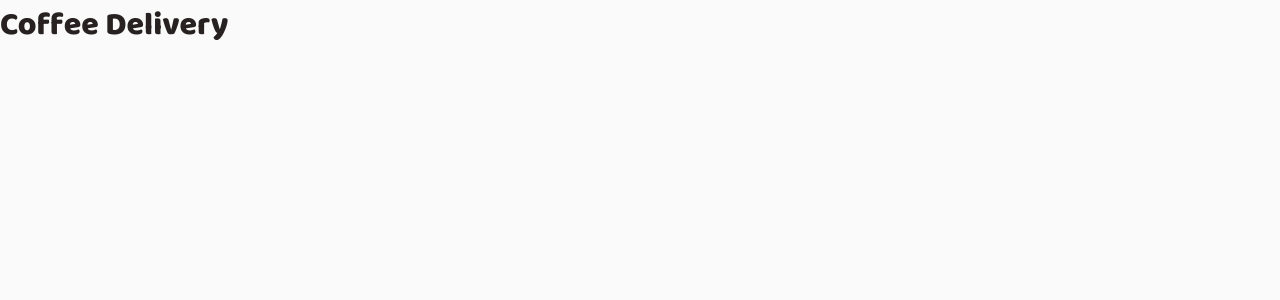
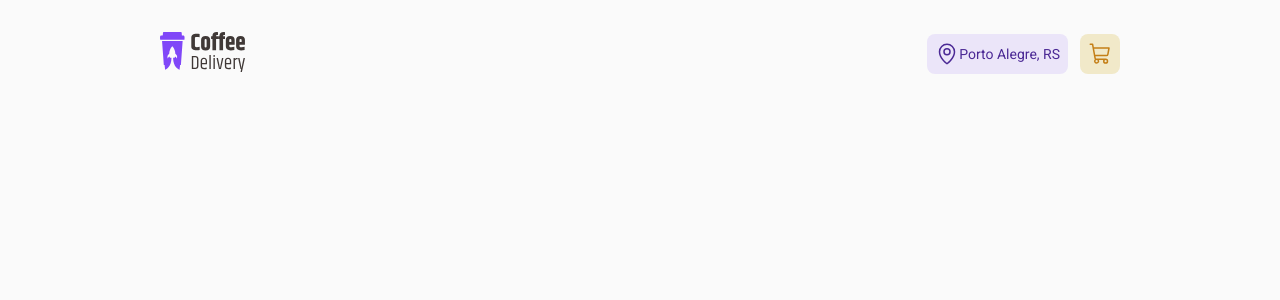
Before and after one commit to joaopedroaat/coffee-delivery, a React (Vite) app: page / in a window 1280 px wide. Shown: the top 300 px of the page. Built offline with nearby package versions, Linux system fonts and the light colour scheme.

Commit message:
Add Header

```diff
--- a/package.json
+++ b/package.json
@@ -10,6 +10,7 @@
     "lint": "eslint src --ext .ts,.tsx --fix"
   },
   "dependencies": {
+    "@phosphor-icons/react": "^2.0.4",
     "react": "^18.2.0",
     "react-dom": "^18.2.0",
     "styled-components": "^5.3.8"
--- a/src/App.tsx
+++ b/src/App.tsx
@@ -1,4 +1,5 @@
 import { ThemeProvider } from 'styled-components'
+import { Home } from './pages/Home'
 import { GlobalStyle } from './styles/global'
 import { defaultTheme } from './styles/themes/default'
 
@@ -7,7 +8,7 @@ function App() {
     <>
       <ThemeProvider theme={defaultTheme}>
         <GlobalStyle />
-        <h1>Coffee Delivery</h1>
+        <Home />
       </ThemeProvider>
     </>
   )
--- /dev/null
+++ b/src/components/Header/index.tsx
@@ -0,0 +1,31 @@
+import { MapPin, ShoppingCart } from '@phosphor-icons/react'
+import {
+  Actions,
+  Brand,
+  CartLink,
+  HeaderContainer,
+  LocationLink,
+} from './styles'
+
+import logo from '../../assets/logo.svg'
+
+export function Header() {
+  return (
+    <HeaderContainer>
+      <nav>
+        <Brand>
+          <img src={logo} alt="" />
+        </Brand>
+        <Actions>
+          <LocationLink>
+            <MapPin size={24} />
+            <p>Porto Alegre, RS</p>
+          </LocationLink>
+          <CartLink>
+            <ShoppingCart size={24} />
+          </CartLink>
+        </Actions>
+      </nav>
+    </HeaderContainer>
+  )
+}
--- /dev/null
+++ b/src/components/Header/styles.ts
@@ -0,0 +1,48 @@
+import styled from 'styled-components'
+
+export const HeaderContainer = styled.header`
+  padding: 2em 0;
+
+  nav {
+    display: flex;
+    align-items: center;
+    justify-content: space-between;
+  }
+`
+
+export const Brand = styled.a`
+  cursor: pointer;
+`
+
+export const Actions = styled.div`
+  display: flex;
+  align-items: center;
+  justify-content: space-between;
+
+  gap: 0.75rem;
+`
+
+const BaseActionLink = styled.a`
+  display: flex;
+  align-items: center;
+  justify-content: center;
+
+  padding: 0.5rem;
+
+  font-size: 0.875em;
+
+  border: none;
+  border-radius: 8px;
+
+  cursor: pointer;
+`
+
+export const LocationLink = styled(BaseActionLink)`
+  background-color: ${(props) => props.theme['purple-light']};
+  color: ${(props) => props.theme['purple-dark']};
+`
+
+export const CartLink = styled(BaseActionLink)`
+  background-color: ${(props) => props.theme['yellow-light']};
+  color: ${(props) => props.theme['yellow-dark']};
+`
--- /dev/null
+++ b/src/pages/Home/index.tsx
@@ -0,0 +1,10 @@
+import { Header } from '../../components/Header'
+import { HomeContainer } from './styles'
+
+export function Home() {
+  return (
+    <HomeContainer>
+      <Header />
+    </HomeContainer>
+  )
+}
--- /dev/null
+++ b/src/pages/Home/styles.ts
@@ -0,0 +1,3 @@
+import styled from 'styled-components'
+
+export const HomeContainer = styled.main``
--- a/src/styles/global.ts
+++ b/src/styles/global.ts
@@ -10,6 +10,8 @@ export const GlobalStyle = createGlobalStyle`
   body {
     background: ${(props) => props.theme.background};
     color: ${(props) => props.theme['base-text']};
+    width: 75%;
+    margin: 0 auto;
   }
 
   body, input, textarea, button {
```
Also changed, not shown: src/assets/logo.svg (added), 1 other file (tests, documents, lock files or other folders).
